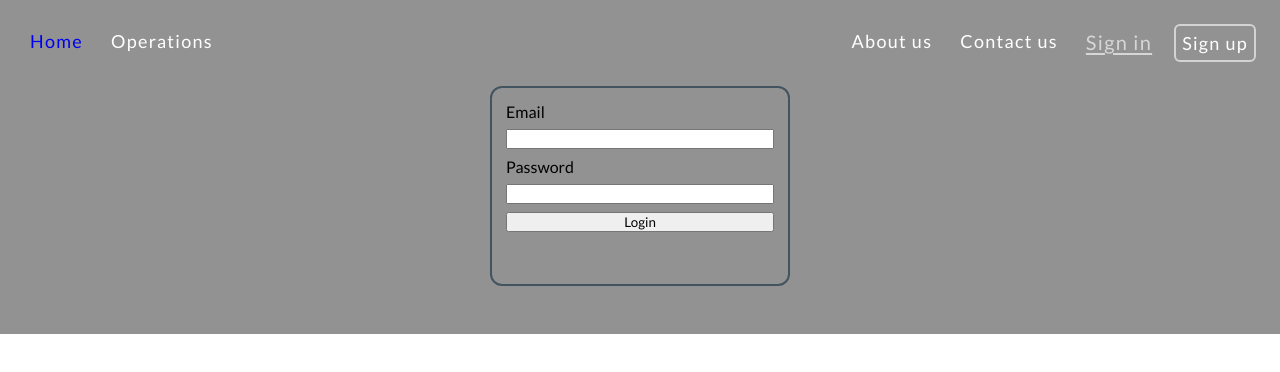
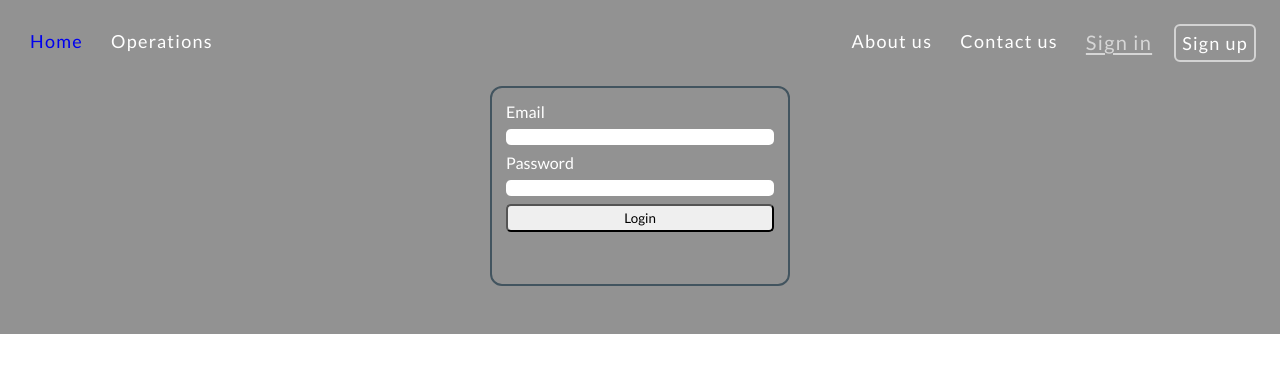
Before and after one commit to ian-afk/GYM_PROJECT_mern, a React (Vite) app in the folder frontend/: page /users/login in a window 1280 px wide. Shown: the top 372 px of the page. Built offline with nearby package versions, Linux system fonts and the light colour scheme.

Commit message:
add initial styling for login form button and text

```diff
--- a/frontend/src/pages/auth/Login.module.css
+++ b/frontend/src/pages/auth/Login.module.css
@@ -1,8 +1,9 @@
 .loginForm {
-  border: 2px solid rgb(66, 84, 95);
+  border: 2px solid #42545f;
   border-radius: 12px;
   margin: 24px auto;
   padding: 14px;
+  color: #fff;
 
   display: flex;
   flex-direction: column;
@@ -12,9 +13,19 @@
 .loginForm input {
   margin: 0;
   padding: 0;
+
+  border: none;
+  border-radius: 5px;
 }
 
 .loginForm input:nth-child(2) {
   margin: 0;
   padding: 0;
 }
+
+.loginForm button {
+  border-style: 1px solid #42545f;
+
+  border-radius: 5px;
+  padding: 4px;
+}
```
